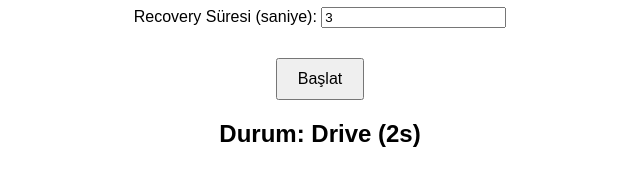
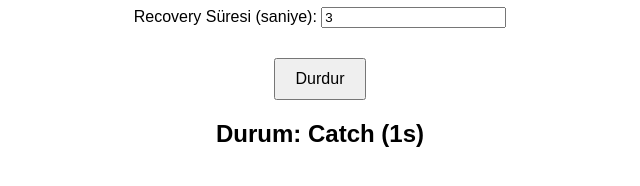
Before and after one commit to Bahadir67/RowingMetronom, a plain HTML site: page index.html in a window 1280 px wide. Both pictures are taken after a click on the button "Başlat". Shown: the part 166-352 px from the top of the page, 320-960 px from the left. Drawn offline with Linux system fonts and the light colour scheme.

Commit message:
Update index.html

```diff
--- a/index.html
+++ b/index.html
@@ -57,14 +57,22 @@
         const recoverySound = new Audio('./sounds/recovery.mp3');
 
         let isRunning = false; // Döngünün çalışıp çalışmadığını kontrol eder
+        let intervalId = null; // Döngü zamanlayıcısını tutar
 
         startButton.addEventListener('click', () => {
             if (isRunning) {
-                status.textContent = "Zaten çalışıyor!";
+                // Metronomu durdur
+                clearInterval(intervalId);
+                stopAllSounds();
+                isRunning = false;
+                status.textContent = "Durum: Durduruldu";
+                startButton.textContent = "Başlat";
                 return;
             }
 
+            // Metronomu başlat
             isRunning = true;
+            startButton.textContent = "Durdur";
 
             const catchTime = parseInt(document.getElementById('catchTime').value) * 1000;
             const driveTime = parseInt(document.getElementById('driveTime').value) * 1000;
@@ -102,21 +110,12 @@
                 stopAllSounds();
                 phase.sound.play().catch((error) => console.error(`${phase.name} sesi çalınamadı:`, error));
 
-                setTimeout(() => {
-                    currentPhase++;
-                    playPhase();
-                }, phase.duration);
+                currentPhase++;
             };
 
-            status.textContent = 'Durum: Başlıyor...';
-            playPhase();
-
-            // Döngüyü durdurma (isteğe bağlı süre sonunda veya manuel olarak)
-            setTimeout(() => {
-                isRunning = false;
-                stopAllSounds();
-                status.textContent = 'Durum: Bitti!';
-            }, phases.reduce((total, phase) => total + phase.duration, 0)); // Tüm fazların toplam süresi
+            // Döngüsel fazları çalıştırmak için setInterval kullanıyoruz
+            playPhase(); // İlk fazı hemen oynat
+            intervalId = setInterval(playPhase, phases.reduce((total, phase) => total + phase.duration, 0));
         });
     </script>
 </body>
```
